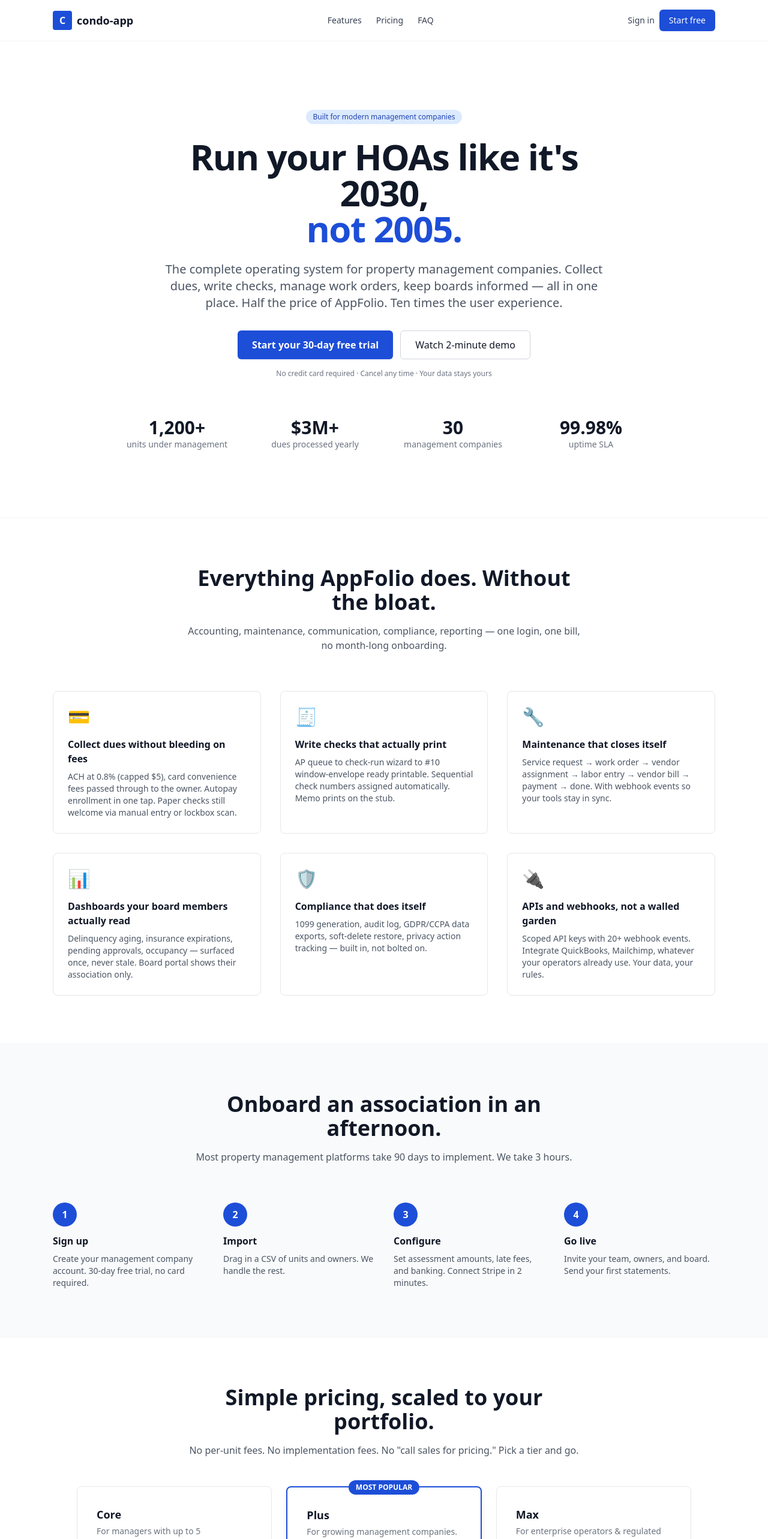
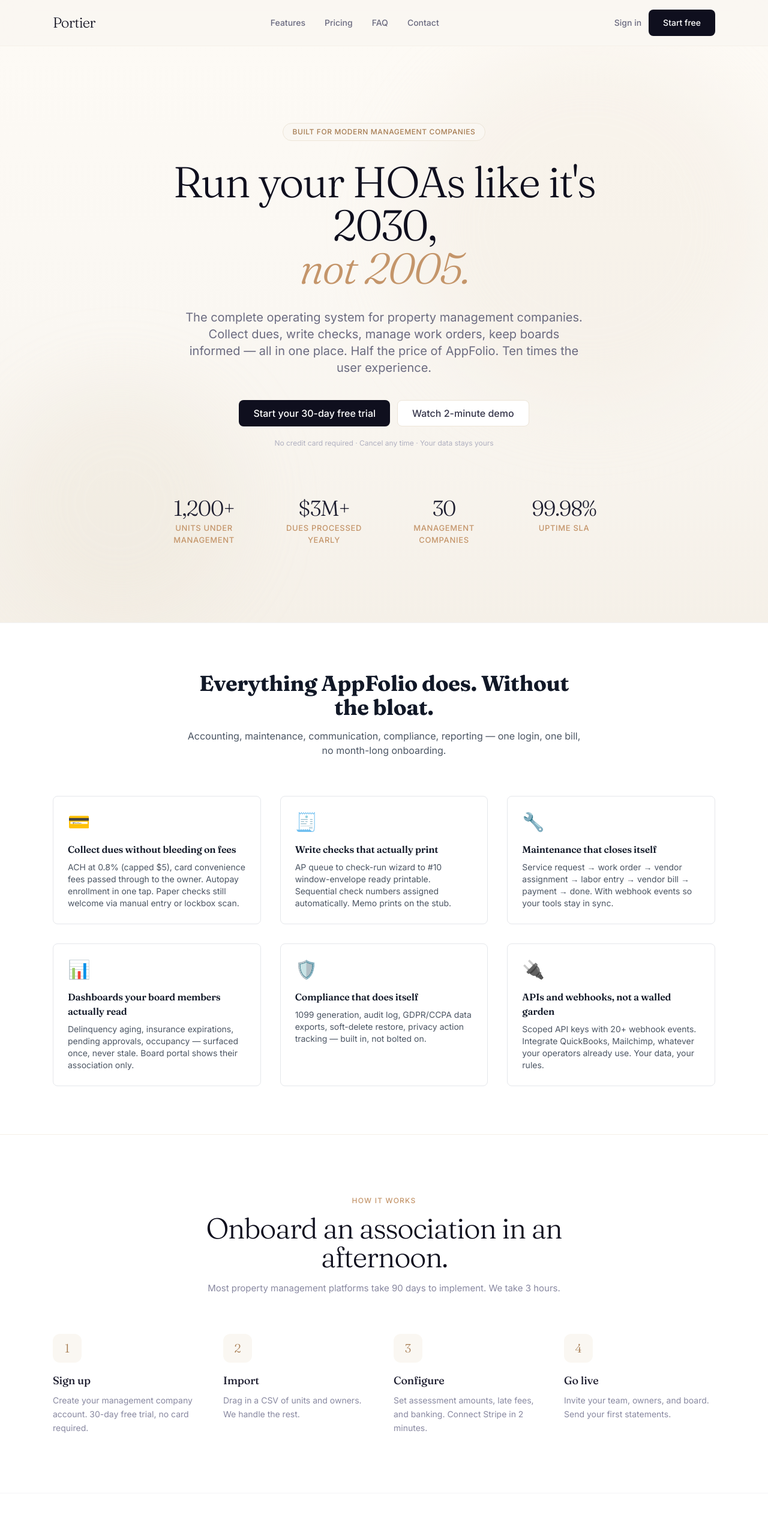
Before and after one commit to autho369-code/Condo-App, a Next.js app: page / in a window 1280 px wide. Shown: the top 2566 px of the page at 60% size. Built offline with nearby package versions, Linux system fonts and the light colour scheme; no server answers.

Commit message:
design: premium editorial redesign — cream/champagne/ink, Fraunces serif, Portier branding

```diff
--- a/app/(app)/send-email/page.tsx
+++ b/app/(app)/send-email/page.tsx
@@ -26,7 +26,7 @@ export default async function SendEmailPage({
     (supabase as any).from('profiles').select('email, full_name').eq('id', me.auth_user_id ?? '').maybeSingle(),
   ]);
 
-  const fromEmail = profile?.email ?? me.email ?? 'no-reply@condo-app.example';
+  const fromEmail = profile?.email ?? me.email ?? 'no-reply@portier369.com';
   const preAssoc = sp.association ?? '';
 
   // Pull counts per recipient group for the preselected association so the
@@ -76,7 +76,7 @@ export default async function SendEmailPage({
             />
             <label className="mt-2 flex items-center gap-2 text-sm text-gray-700">
               <input type="checkbox" name="from_donotreply" />
-              Send from donotreply@condo-app.example
+              Send from noreply@portier369.com
             </label>
           </div>
 
--- a/app/(auth)/layout.tsx
+++ b/app/(auth)/layout.tsx
@@ -1,7 +1,9 @@
 export default function AuthLayout({ children }: { children: React.ReactNode }) {
   return (
-    <div className="flex min-h-screen items-center justify-center bg-gray-50 px-4 py-12">
-      <div className="w-full max-w-4xl">{children}</div>
+    <div className="flex min-h-screen items-center justify-center bg-cream-50 px-4 py-12">
+      <div className="w-full max-w-3xl">
+        {children}
+      </div>
     </div>
   );
 }
--- a/app/(auth)/login/page.tsx
+++ b/app/(auth)/login/page.tsx
@@ -18,16 +18,17 @@ export default async function LoginPage({
   const isAdminMode = mode.id === 'admin';
 
   return (
-    <div className="space-y-6">
+    <div className="space-y-8">
       <header className="text-center">
-        <div className="text-xl font-semibold text-brand-600">Portier</div>
-        <h1 className="mt-4 text-3xl font-semibold tracking-tight text-gray-950">Portier Login Instructions</h1>
-        <p className="mt-2 text-sm text-gray-500">
-          {isAdminMode ? 'Restricted platform access.' : 'Choose the workspace that matches your account.'}
+        <h1 className="font-serif text-4xl font-light tracking-tightest text-ink-900">
+          Portier
+        </h1>
+        <p className="mt-3 text-sm font-medium uppercase tracking-widest text-cream-600">
+          Property Management Platform
         </p>
       </header>
 
-      <Card className="overflow-hidden rounded-md shadow-sm">
+      <Card className="card-premium overflow-hidden">
         {modes.map((item, index) => {
           const isActive = item.id === mode.id;
           const href = `/login?mode=${item.id}`;
@@ -36,37 +37,65 @@ export default async function LoginPage({
             <section
               key={item.id}
               className={
-                'grid gap-4 px-6 py-6 md:grid-cols-[220px_1fr] ' +
-                (index === modes.length - 1 ? '' : 'border-b border-gray-200')
+                'grid gap-6 px-8 py-8 md:grid-cols-[200px_1fr] ' +
+                (index === modes.length - 1 ? '' : 'border-b border-cream-100')
               }
             >
               <div>
-                <h2 className="text-base font-semibold text-gray-900">{item.title}</h2>
-                {item.id === 'admin' && <p className="mt-1 text-xs font-medium text-brand-600">Restricted access</p>}
+                <h2 className="font-serif text-xl font-medium text-ink-800">{item.title}</h2>
+                {item.id === 'admin' && (
+                  <span className="mt-2 inline-block rounded-full border border-amber-200 bg-amber-50 px-3 py-0.5 text-[11px] font-medium uppercase tracking-wider text-amber-700">
+                    Restricted
+                  </span>
+                )}
               </div>
-              <div className="space-y-3">
-                <p className="max-w-xl text-sm leading-6 text-gray-600">{item.description}</p>
+              <div className="space-y-4">
+                <p className="max-w-xl text-[15px] leading-relaxed text-ink-500">{item.description}</p>
                 {!isActive ? (
-                  <Link href={href} className="inline-flex items-center text-sm font-medium text-brand-600 hover:underline">
+                  <Link
+                    href={href}
+                    className="inline-flex items-center gap-1 text-[15px] font-medium text-ink-800 transition-colors hover:text-ink-600"
+                  >
                     {item.title} Here
+                    <span className="text-lg leading-none">&rarr;</span>
                   </Link>
                 ) : (
-                  <form action={loginWithPassword as any} className="max-w-md space-y-4 rounded-md border border-blue-200 bg-blue-50/40 p-4">
+                  <form action={loginWithPassword as any} className="max-w-md space-y-5 rounded-xl border border-cream-100 bg-cream-50/80 p-6">
                     <input type="hidden" name="mode" value={mode.id} />
                     <input type="hidden" name="next" value={next} />
                     <div>
-                      <Label htmlFor="email">Email</Label>
-                      <Input id="email" name="email" type="email" required autoComplete="email" />
+                      <Label htmlFor="email" className="text-sm font-medium text-ink-600">Email</Label>
+                      <Input
+                        id="email"
+                        name="email"
+                        type="email"
+                        required
+                        autoComplete="email"
+                        className="mt-1.5 h-11 w-full rounded-lg border-cream-200 bg-white text-[15px] text-ink-800 placeholder:text-ink-300 focus:border-ink-400 focus:ring-1 focus:ring-ink-400"
+                      />
                     </div>
                     <div>
-                      <Label htmlFor="password">Password</Label>
-                      <Input id="password" name="password" type="password" required autoComplete="current-password" />
+                      <Label htmlFor="password" className="text-sm font-medium text-ink-600">Password</Label>
+                      <Input
+                        id="password"
+                        name="password"
+                        type="password"
+                        required
+                        autoComplete="current-password"
+                        className="mt-1.5 h-11 w-full rounded-lg border-cream-200 bg-white text-[15px] text-ink-800 placeholder:text-ink-300 focus:border-ink-400 focus:ring-1 focus:ring-ink-400"
+                      />
                     </div>
-                    {params.error && <p className="text-sm text-red-600">{params.error}</p>}
-                    <p className="text-xs leading-5 text-gray-600">{item.note}</p>
-                    <Button type="submit" className="w-full">{item.submitLabel}</Button>
-                    <div className="text-center text-sm text-gray-600">
-                      Need a new account? <Link href="/signup" className="text-brand-600 hover:underline">Request access</Link>
+                    {params.error && (
+                      <p className="rounded-lg bg-red-50 px-4 py-3 text-sm text-red-700">{params.error}</p>
+                    )}
+                    <p className="text-[13px] leading-relaxed text-ink-400">{item.note}</p>
+                    <Button type="submit" className="btn-primary w-full">
+                      {item.submitLabel}
+                    </Button>
+                    <div className="text-center">
+                      <Link href="/signup" className="text-[13px] font-medium text-ink-600 transition-colors hover:text-ink-800">
+                        Request access &rarr;
+                      </Link>
                     </div>
                   </form>
                 )}
@@ -80,13 +109,13 @@ export default async function LoginPage({
         {localPreview && (
           <Link
             href="/dashboard"
-            className="inline-flex h-9 items-center justify-center rounded bg-gray-950 px-4 text-sm font-medium text-white hover:bg-gray-800"
+            className="btn-secondary"
           >
             Continue to local preview
           </Link>
         )}
         {isAdminMode && (
-          <p className="text-xs leading-5 text-gray-500">
+          <p className="text-[13px] leading-5 text-ink-400">
             Platform access requires an active platform operator record in Supabase.
           </p>
         )}
--- a/app/(marketing)/layout.tsx
+++ b/app/(marketing)/layout.tsx
@@ -6,29 +6,31 @@ export default async function MarketingLayout({ children }: { children: React.Re
   const { data: { user } } = await supabase.auth.getUser();
 
   return (
-    <div className="min-h-screen bg-white">
-      <header className="border-b border-gray-100">
+    <div className="min-h-screen bg-cream-100">
+      <header className="sticky top-0 z-50 border-b border-cream-200/80 bg-cream-100/90 backdrop-blur-xl">
         <div className="mx-auto flex max-w-6xl items-center justify-between px-6 py-4">
           <Link href="/" className="flex items-center gap-2">
-            <div className="h-8 w-8 rounded bg-brand-600 text-center font-bold leading-8 text-white">C</div>
-            <span className="text-lg font-semibold">condo-app</span>
+            <span className="font-serif text-2xl font-light tracking-tightest text-ink-900">
+              Portier
+            </span>
           </Link>
-          <nav className="hidden items-center gap-6 text-sm md:flex">
-            <Link href="/#features" className="text-gray-700 hover:text-gray-900">Features</Link>
-            <Link href="/#pricing" className="text-gray-700 hover:text-gray-900">Pricing</Link>
-            <Link href="/#faq" className="text-gray-700 hover:text-gray-900">FAQ</Link>
+          <nav className="hidden items-center gap-8 text-sm md:flex">
+            <Link href="/#features" className="font-medium text-ink-500 transition-colors hover:text-ink-800">Features</Link>
+            <Link href="/#pricing" className="font-medium text-ink-500 transition-colors hover:text-ink-800">Pricing</Link>
+            <Link href="/#faq" className="font-medium text-ink-500 transition-colors hover:text-ink-800">FAQ</Link>
+            <Link href="/contact" className="font-medium text-ink-500 transition-colors hover:text-ink-800">Contact</Link>
           </nav>
-          <div className="flex items-center gap-2">
+          <div className="flex items-center gap-3">
             {user ? (
-              <Link href="/dashboard"
-                className="inline-flex h-9 items-center rounded-md bg-brand-600 px-4 text-sm font-medium text-white hover:bg-brand-700">
-                Go to app →
+              <Link href="/dashboard" className="btn-primary">
+                Dashboard &rarr;
               </Link>
             ) : (
               <>
-                <Link href="/login" className="text-sm text-gray-700 hover:text-gray-900">Sign in</Link>
-                <Link href="/signup"
-                  className="inline-flex h-9 items-center rounded-md bg-brand-600 px-4 text-sm font-medium text-white hover:bg-brand-700">
+                <Link href="/login" className="text-sm font-medium text-ink-500 transition-colors hover:text-ink-800">
+                  Sign in
+                </Link>
+                <Link href="/signup" className="btn-primary">
                   Start free
                 </Link>
               </>
@@ -37,21 +39,22 @@ export default async function MarketingLayout({ children }: { children: React.Re
         </div>
       </header>
       <main>{children}</main>
-      <footer className="border-t border-gray-100 bg-gray-50">
-        <div className="mx-auto max-w-6xl px-6 py-10 text-sm text-gray-600">
-          <div className="flex flex-wrap items-center justify-between gap-4">
-            <div className="flex items-center gap-2">
-              <div className="h-6 w-6 rounded bg-brand-600 text-center text-xs font-bold leading-6 text-white">C</div>
-              <span className="font-semibold text-gray-800">condo-app</span>
-              <span>· HOA &amp; condo management, reimagined</span>
+      <footer className="border-t border-cream-200">
+        <div className="mx-auto max-w-6xl px-6 py-12 text-sm">
+          <div className="flex flex-wrap items-center justify-between gap-6">
+            <div>
+              <span className="font-serif text-xl font-light text-ink-800">Portier</span>
+              <p className="mt-1 text-ink-400">HOA &amp; condo management, reimagined.</p>
             </div>
-            <div className="flex gap-6">
-              <Link href="/pricing">Pricing</Link>
-              <Link href="/login">Sign in</Link>
-              <Link href="/contact">Contact</Link>
+            <div className="flex gap-8">
+              <Link href="/pricing" className="text-ink-400 transition-colors hover:text-ink-700">Pricing</Link>
+              <Link href="/login" className="text-ink-400 transition-colors hover:text-ink-700">Sign in</Link>
+              <Link href="/contact" className="text-ink-400 transition-colors hover:text-ink-700">Contact</Link>
             </div>
           </div>
-          <div className="mt-6 text-xs text-gray-400">© {new Date().getFullYear()} · Built for the next generation of community managers.</div>
+          <div className="mt-8 text-xs text-ink-300">
+            &copy; {new Date().getFullYear()} Portier. Built for the next generation of community managers.
+          </div>
         </div>
       </footer>
     </div>
--- a/app/(marketing)/page.tsx
+++ b/app/(marketing)/page.tsx
@@ -8,36 +8,38 @@ export default function Landing() {
     <>
       {/* ============ HERO ============ */}
       <section className="relative overflow-hidden">
-        <div className="absolute inset-0 -z-10 bg-gradient-to-b from-brand-50 to-white" />
-        <div className="mx-auto max-w-6xl px-6 py-20 md:py-28">
+        <div className="absolute inset-0 bg-gradient-to-b from-cream-50 via-cream-100 to-cream-200" />
+        <div className="absolute right-0 top-0 -z-0 h-[600px] w-[600px] rounded-full bg-cream-300/30 blur-3xl" />
+        <div className="absolute bottom-0 left-0 -z-0 h-[400px] w-[400px] rounded-full bg-cream-400/20 blur-3xl" />
+        <div className="relative mx-auto max-w-6xl px-6 py-24 md:py-32">
           <div className="mx-auto max-w-3xl text-center">
-            <span className="inline-flex items-center rounded-full bg-brand-100 px-3 py-1 text-xs font-medium text-brand-700">
+            <span className="inline-flex items-center rounded-full border border-cream-300 bg-cream-100 px-4 py-1.5 text-xs font-medium uppercase tracking-wider text-cream-700">
               Built for modern management companies
             </span>
-            <h1 className="mt-6 text-4xl font-bold tracking-tight text-gray-900 md:text-6xl">
+            <h1 className="mt-8 font-serif text-5xl font-light leading-[1.08] tracking-tightest text-ink-900 md:text-7xl">
               Run your HOAs like it&apos;s 2030,<br/>
-              <span className="text-brand-600">not 2005.</span>
+              <span className="text-cream-600 italic">not 2005.</span>
             </h1>
-            <p className="mt-6 text-lg text-gray-600 md:text-xl">
+            <p className="mx-auto mt-8 max-w-2xl text-lg leading-relaxed text-ink-500 md:text-xl">
               The complete operating system for property management companies. Collect dues, write checks,
               manage work orders, keep boards informed — all in one place. Half the price of AppFolio.
               Ten times the user experience.
             </p>
-            <div className="mt-8 flex flex-wrap items-center justify-center gap-3">
+            <div className="mt-10 flex flex-wrap items-center justify-center gap-3">
               <Link href="/signup"
-                className="inline-flex h-12 items-center rounded-md bg-brand-600 px-6 text-base font-semibold text-white shadow-sm hover:bg-brand-700">
+                className="btn-primary text-base">
                 Start your 30-day free trial
               </Link>
               <Link href="#demo"
-                className="inline-flex h-12 items-center rounded-md border border-gray-300 bg-white px-6 text-base font-medium text-gray-900 hover:bg-gray-50">
+                className="btn-secondary text-base">
                 Watch 2-minute demo
               </Link>
             </div>
-            <p className="mt-4 text-xs text-gray-500">No credit card required · Cancel any time · Your data stays yours</p>
+            <p className="mt-5 text-xs text-ink-300">No credit card required &middot; Cancel any time &middot; Your data stays yours</p>
           </div>
 
           {/* Social proof row */}
-          <div className="mx-auto mt-16 grid max-w-4xl grid-cols-2 gap-6 text-center md:grid-cols-4">
+          <div className="mx-auto mt-20 grid max-w-3xl grid-cols-2 gap-8 text-center md:grid-cols-4">
             {[
               ['1,200+', 'units under management'],
               ['$3M+',   'dues processed yearly'],
@@ -45,8 +47,8 @@ export default function Landing() {
               ['99.98%', 'uptime SLA'],
             ].map(([n, l]) => (
               <div key={l}>
-                <div className="text-3xl font-bold text-gray-900">{n}</div>
-                <div className="text-sm text-gray-500">{l}</div>
+                <div className="font-serif text-4xl font-light tracking-tightest text-ink-800">{n}</div>
+                <div className="mt-1 text-[13px] font-medium uppercase tracking-wider text-cream-600">{l}</div>
               </div>
             ))}
           </div>
@@ -57,11 +59,12 @@ export default function Landing() {
       <div id="features"><FeaturesSection /></div>
 
       {/* ============ HOW IT WORKS ============ */}
-      <section className="border-t border-gray-100 bg-gray-50 py-20">
+      <section className="border-t border-cream-200 bg-white py-24">
         <div className="mx-auto max-w-6xl px-6">
           <div className="mx-auto max-w-2xl text-center">
-            <h2 className="text-3xl font-bold text-gray-900 md:text-4xl">Onboard an association in an afternoon.</h2>
-            <p className="mt-4 text-gray-600">
+            <span className="text-xs font-medium uppercase tracking-widest text-cream-600">How it works</span>
+            <h2 className="mt-3 font-serif text-4xl font-light tracking-tightest text-ink-900 md:text-5xl">Onboard an association in an afternoon.</h2>
+            <p className="mt-4 text-[15px] leading-relaxed text-ink-400">
               Most property management platforms take 90 days to implement. We take 3 hours.
             </p>
           </div>
@@ -73,10 +76,12 @@ export default function Landing() {
               ['3', 'Configure', 'Set assessment amounts, late fees, and banking. Connect Stripe in 2 minutes.'],
               ['4', 'Go live', 'Invite your team, owners, and board. Send your first statements.'],
             ].map(([n, title, desc]) => (
-              <div key={n}>
-                <div className="inline-flex h-10 w-10 items-center justify-center rounded-full bg-brand-600 font-semibold text-white">{n}</div>
-                <h3 className="mt-3 font-semibold text-gray-900">{title}</h3>
-                <p className="mt-2 text-sm text-gray-600">{desc}</p>
+              <div key={n} className="group">
+                <div className="inline-flex h-12 w-12 items-center justify-center rounded-xl bg-cream-100 font-serif text-xl font-light text-cream-700 transition-colors group-hover:bg-cream-600 group-hover:text-white">
+                  {n}
+                </div>
+                <h3 className="mt-4 font-serif text-lg font-medium text-ink-800">{title}</h3>
+                <p className="mt-2 text-[14px] leading-relaxed text-ink-400">{desc}</p>
               </div>
             ))}
           </div>
--- a/app/globals.css
+++ b/app/globals.css
@@ -2,4 +2,40 @@
 @tailwind components;
 @tailwind utilities;
 
-body { @apply bg-gray-50 text-gray-900; }
+@layer base {
+  body {
+    @apply bg-cream-100 text-ink-800 antialiased;
+    font-feature-settings: 'cv02', 'cv03', 'cv04', 'cv11';
+  }
+
+  h1, h2, h3, h4 {
+    @apply font-serif tracking-tight;
+  }
+
+  ::selection {
+    @apply bg-cream-600/20 text-ink-900;
+  }
+}
+
+@layer components {
+  .btn-primary {
+    @apply inline-flex h-11 items-center justify-center rounded-lg bg-ink-900 px-6 text-sm font-medium text-white transition-all duration-200 hover:bg-ink-800 hover:shadow-lg hover:shadow-ink-900/10 active:scale-[0.98];
+  }
+
+  .btn-secondary {
+    @apply inline-flex h-11 items-center justify-center rounded-lg border border-cream-300 bg-white px-6 text-sm font-medium text-ink-700 transition-all duration-200 hover:border-cream-400 hover:bg-cream-50 active:scale-[0.98];
+  }
+
+  .card-premium {
+    @apply rounded-xl border border-cream-200 bg-white shadow-sm;
+  }
+
+  .text-balance {
+    text-wrap: balance;
+  }
+}
+
+/* Fraunces optical sizing for headings */
+.font-serif {
+  font-optical-sizing: auto;
+}
--- a/app/layout.tsx
+++ b/app/layout.tsx
@@ -1,6 +1,7 @@
 import './globals.css';
+import type { Metadata } from 'next';
 
-export const metadata = {
+export const metadata: Metadata = {
   title: 'Portier',
   description: 'Property management platform',
 };
@@ -8,7 +9,12 @@ export const metadata = {
 export default function RootLayout({ children }: { children: React.ReactNode }) {
   return (
     <html lang="en">
-      <body>{children}</body>
+      <head>
+        <link rel="preconnect" href="https://fonts.googleapis.com" />
+        <link rel="preconnect" href="https://fonts.gstatic.com" crossOrigin="anonymous" />
+        <link href="https://fonts.googleapis.com/css2?family=Fraunces:ital,opsz,wght@0,9..144,300;0,9..144,400;0,9..144,500;0,9..144,600;0,9..144,700;1,9..144,300;1,9..144,400&family=Inter:wght@300;400;500;600;700&display=swap" rel="stylesheet" />
+      </head>
+      <body className="font-sans antialiased">{children}</body>
     </html>
   );
 }
--- a/tailwind.config.ts
+++ b/tailwind.config.ts
@@ -4,6 +4,10 @@ const config: Config = {
   content: ['./app/**/*.{ts,tsx}', './components/**/*.{ts,tsx}'],
   theme: {
     extend: {
+      fontFamily: {
+        serif: ['Fraunces', 'Georgia', 'serif'],
+        sans: ['Inter', 'system-ui', 'sans-serif'],
+      },
       colors: {
         brand: {
           50:  '#eff6ff',
@@ -12,6 +16,36 @@ const config: Config = {
           600: '#1d4ed8',
           700: '#1e40af',
         },
+        cream: {
+          50:  '#FDFAF5',
+          100: '#FAF7F2',
+          200: '#F5F0E8',
+          300: '#EDE5D8',
+          400: '#E0D5C0',
+          500: '#D4C4A8',
+          600: '#C4956A',
+          700: '#A67C52',
+          800: '#8B6540',
+          900: '#6B4C30',
+        },
+        ink: {
+          50:  '#F5F5F7',
+          100: '#E8E8ED',
+          200: '#D1D1DB',
+          300: '#B0B0C0',
+          400: '#8888A0',
+          500: '#6B6B80',
+          600: '#4A4A5E',
+          700: '#35354A',
+          800: '#1E1E30',
+          900: '#0F0F1E',
+          950: '#080816',
+        },
+      },
+      letterSpacing: {
+        'tightest': '-0.03em',
+        'tighter': '-0.02em',
+        'tight': '-0.01em',
       },
     },
   },
```
Also changed, not shown: 1 other file (tests, documents, lock files or other folders).
